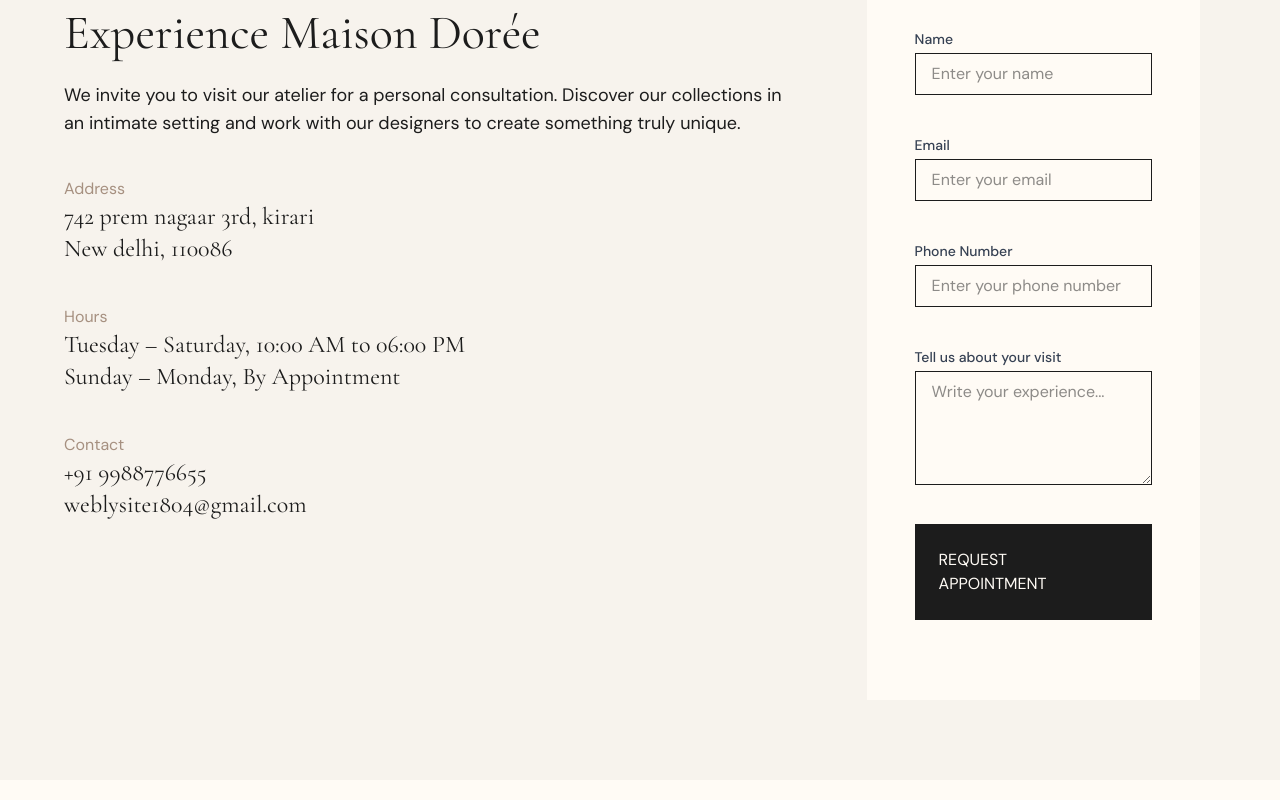
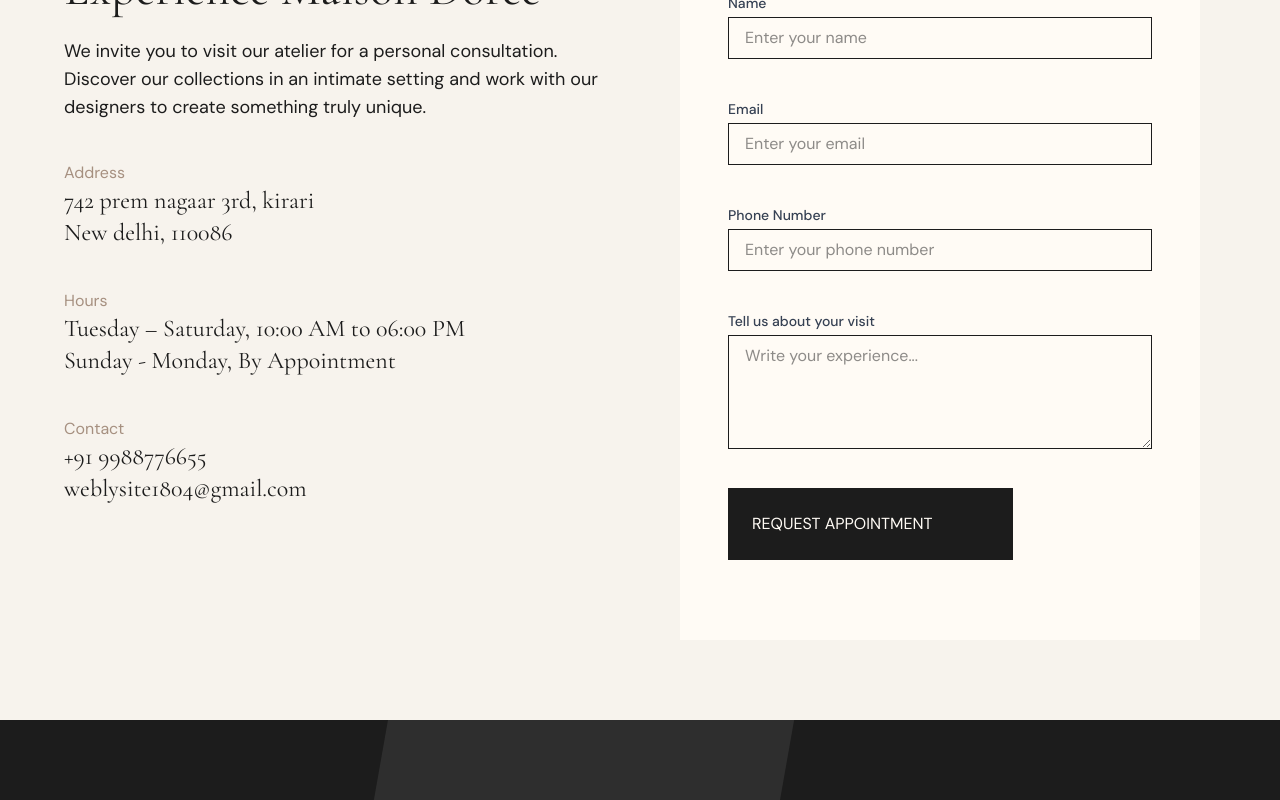
Before and after one commit to yashsharmayy/Frontend_project, a React (Vite) app in the folder Aurum_Luxe/: page / in a window 1280 px wide. Shown: the part 7243-8043 px from the top of the page. Built offline with nearby package versions, Linux system fonts and the light colour scheme; a web font is replaced by a local one.

Commit message:
feat: add Footer component; update Home to include Footer; enhance Contect layout and styles

```diff
--- a/Aurum_Luxe/src/component/Contect.jsx
+++ b/Aurum_Luxe/src/component/Contect.jsx
@@ -5,20 +5,20 @@ import Button from './Button'
 const Contect = () => {
     return (
         <div className='w-full h-full flex md:flex-row flex-col items-center bg-ivory19 p-6 md:p-10 py-28 '>
-            <div className='p-6 w-1/2 w-full'>
+            <div className='p-6 md:w-1/2 w-full'>
                 <p className='text-taupe89'>VISIT OUR ATELIER</p>
                 <h1 className='font-cormorant mb-4 text-4xl lg:text-5xl lg:my-6'>Experience Maison Dorée</h1>
                 <p className='text-charcoal69 lg:text-lg lg:my-6'>We invite you to visit our atelier for a personal consultation. Discover our collections in an intimate setting and work with our designers to create something truly unique.</p>
                 <div>
                     <Address head={"Address"} detail1={"742 prem nagaar 3rd, kirari "} detail2={"New delhi, 110086"} />
-                    <Address head={"Hours"} detail1={"Tuesday – Saturday, 10:00 AM to 06:00 PM "} detail2={"Sunday – Monday, By Appointment"} />
+                    <Address head={"Hours"} detail1={"Tuesday – Saturday, 10:00 AM to 06:00 PM "} detail2={"Sunday - Monday, By Appointment"} />
                     <Address head={"Contact"} detail1={"+91 9988776655"} detail2={"weblysite1804@gmail.com"} />
                 </div>
 
             </div>
             <div className='md:p-10  md:w-1/2 w-full'>
 
-                <form action="" className='p-12 w-full h-full gap-10 bg-cream09 flex flex-col w-full h-full'>
+                <form action="" className='p-12 w-full h-full gap-10 bg-cream09 flex flex-col '>
                     <h1 className='my-6 font-cormorant text-3xl'>Request an Appointment</h1>
                     <div>
                         <label className="block text-sm font-medium text-gray-700 mb-1">
--- /dev/null
+++ b/Aurum_Luxe/src/component/Footer.jsx
@@ -0,0 +1,14 @@
+import React from 'react'
+
+const Footer = () => {
+    return (
+        <div className='w-full h-full relative bg-charcoal69 pt-14 p-6 overflow-hidden'>
+            <div className='absolute  bottom-0 w-100 left-[30%] h-[200%] -top-[50%] bg-charcoal-soft79 transform rotate-10'></div>
+
+
+
+        </div>
+    )
+}
+
+export default Footer
--- a/Aurum_Luxe/src/component/Home.jsx
+++ b/Aurum_Luxe/src/component/Home.jsx
@@ -6,6 +6,7 @@ import Storysec from './Storysec'
 import Carftmanship from './Carftmanship'
 import Testimonials from './Testimonials'
 import Contect from './Contect'
+import Footer from './Footer'
 
 const HOME = () => {
     return (
@@ -17,6 +18,7 @@ const HOME = () => {
             <Carftmanship />
             <Testimonials />
             <Contect />
+            <Footer />
         </div>
     )
 }
--- a/Aurum_Luxe/src/component/Test-card.jsx
+++ b/Aurum_Luxe/src/component/Test-card.jsx
@@ -2,7 +2,7 @@ import React from 'react'
 
 const TestCard = ({ Name, role, para, img }) => {
     return (
-        <div className="relative h-full p-12 py-16 flex flex-col before:content-['“'] before:absolute before:text-6xl before:opacity-30 before:font-cormorant before:text-gold39 before:top-4 before:right-8 min-w-60 w-full bg-ivory19 m-4">            < div className='flex flex-col ' >
+        <div className="relative hover:scale-105 transition-all duration-400 ease-in-out hover:shadow-2xl h-full p-12 py-16 flex flex-col before:content-['“'] before:absolute before:text-6xl before:opacity-30 before:font-cormorant before:text-gold39 before:top-4 before:right-8 min-w-60 w-full bg-ivory19 m-4">            < div className='flex flex-col ' >
             <span className='flex text-gold39'>
                 ★
                 ★
```
